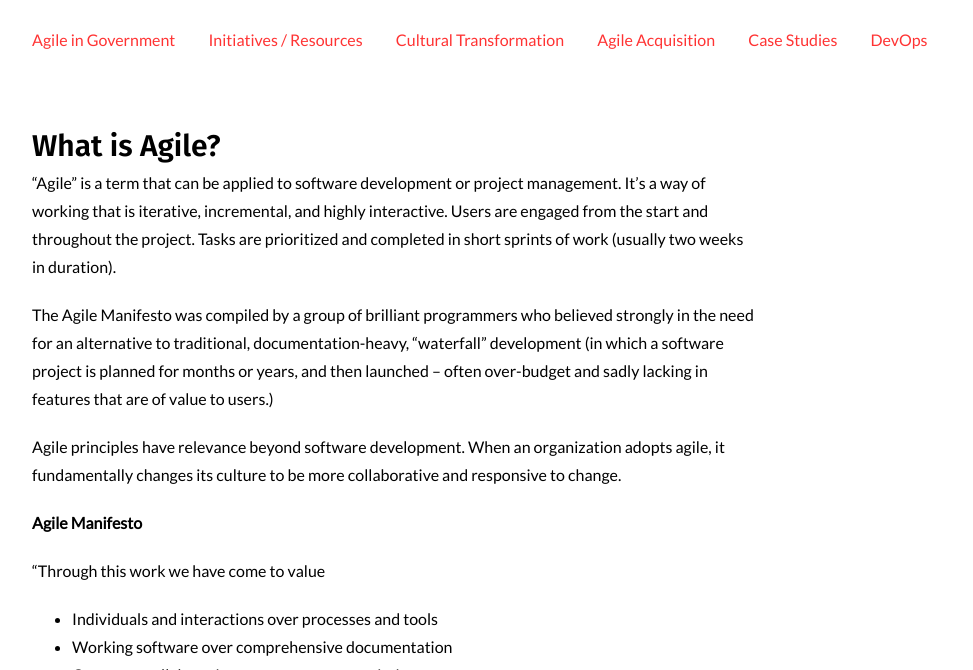
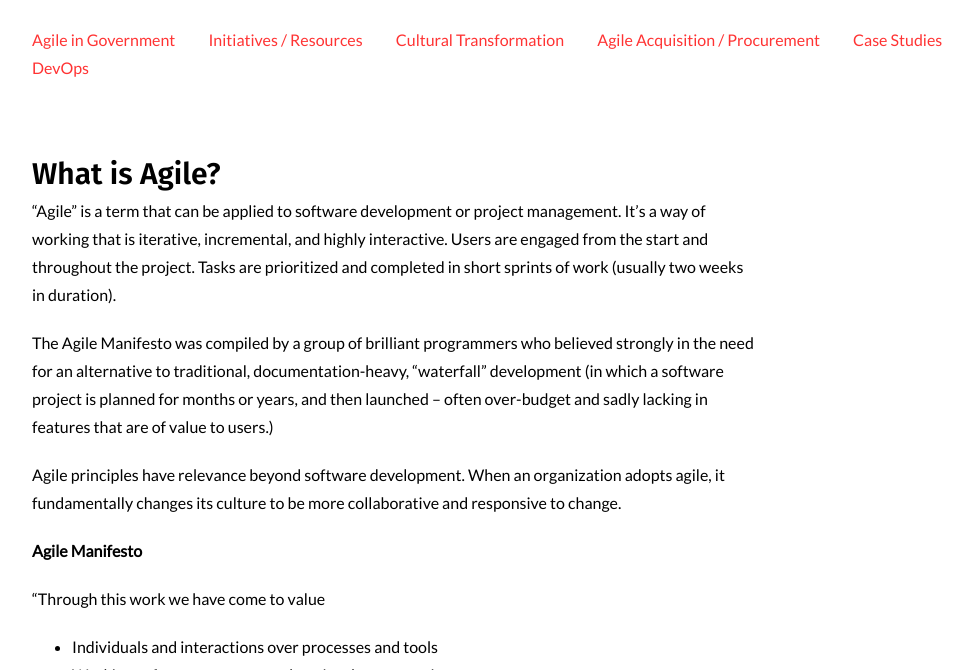
Before and after one commit to agilegovleaders/handbook, a Jekyll site: the page built from index.md, in a window 1280 px wide and 900 px high, scrolled down 534 px, cut to the strip 230-900 px from the top of the window. Shown: the whole strip, without its empty margins (118-1091 px from the left). Built offline with Jekyll 4.4.1, drawn with Linux system fonts in a browser that asks for light colours; some of the changed lines change nothing that is shown.

Commit message:
Update section_nav.html

```diff
--- a/_includes/section_nav.html
+++ b/_includes/section_nav.html
@@ -1,5 +1,5 @@
 <!-- NOTE: change the listed links on the below line, pipe | delimited -->
-{% assign nav_sections = "Agile in Government|Initiatives / Resources|Cultural Transformation|Agile Acquisition|Case Studies|DevOps" | split: "|" %}
+{% assign nav_sections = "Agile in Government|Initiatives / Resources|Cultural Transformation|Agile Acquisition / Procurement|Case Studies|DevOps" | split: "|" %}
 
 <div class="fusion-fullwidth fullwidth-box fusion-fullwidth-7  fusion-parallax-none nonhundred-percent-fullwidth" style="border-color:#eae9e9;border-bottom-width: 0px;border-top-width: 0px;border-bottom-style: solid;border-top-style: solid;padding-bottom:40px;padding-top:00px;padding-left:0px;padding-right:0px;background-color:rgba(255,255,255,0);">
   <div class="fusion-row">
```
